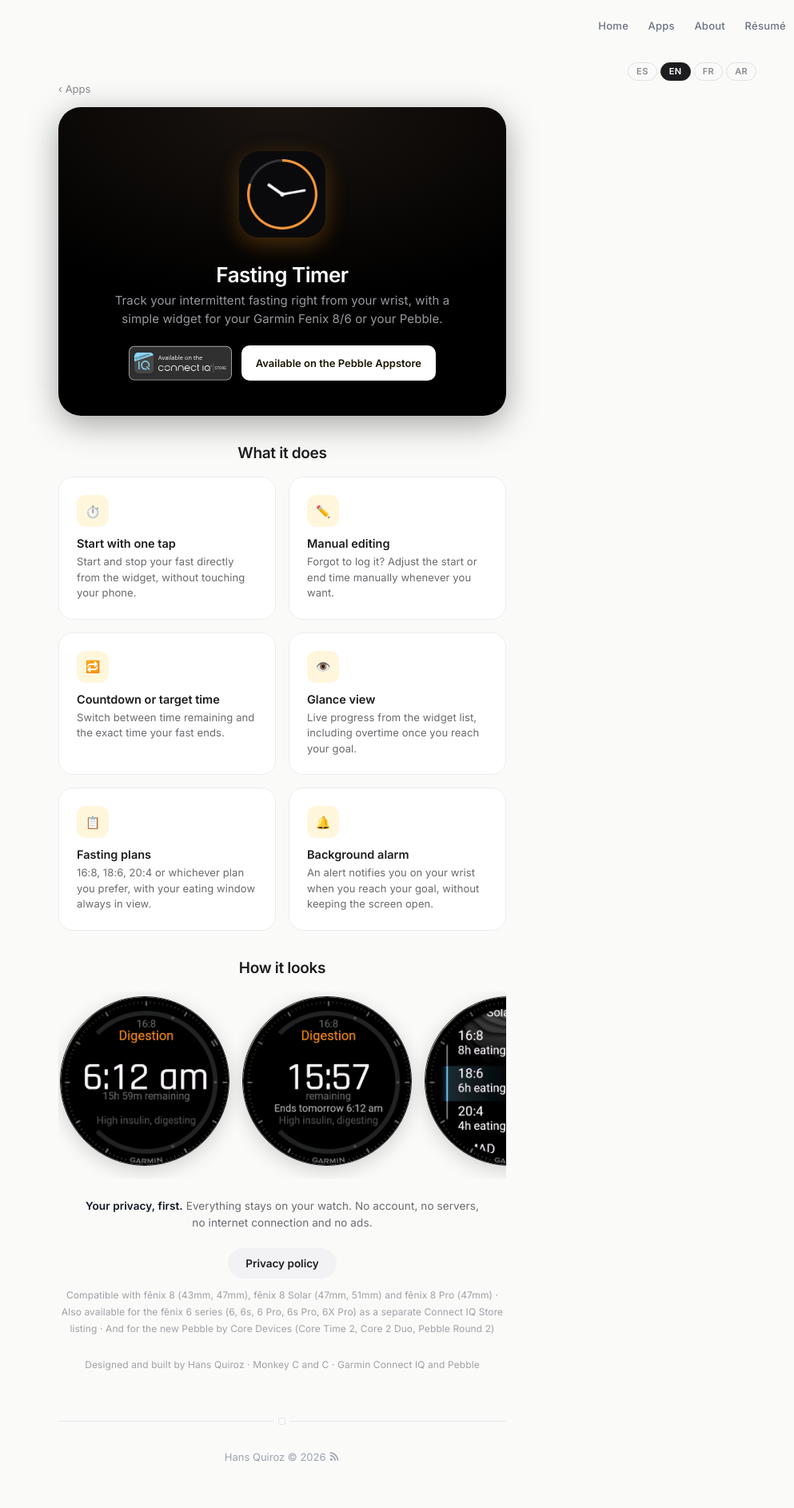
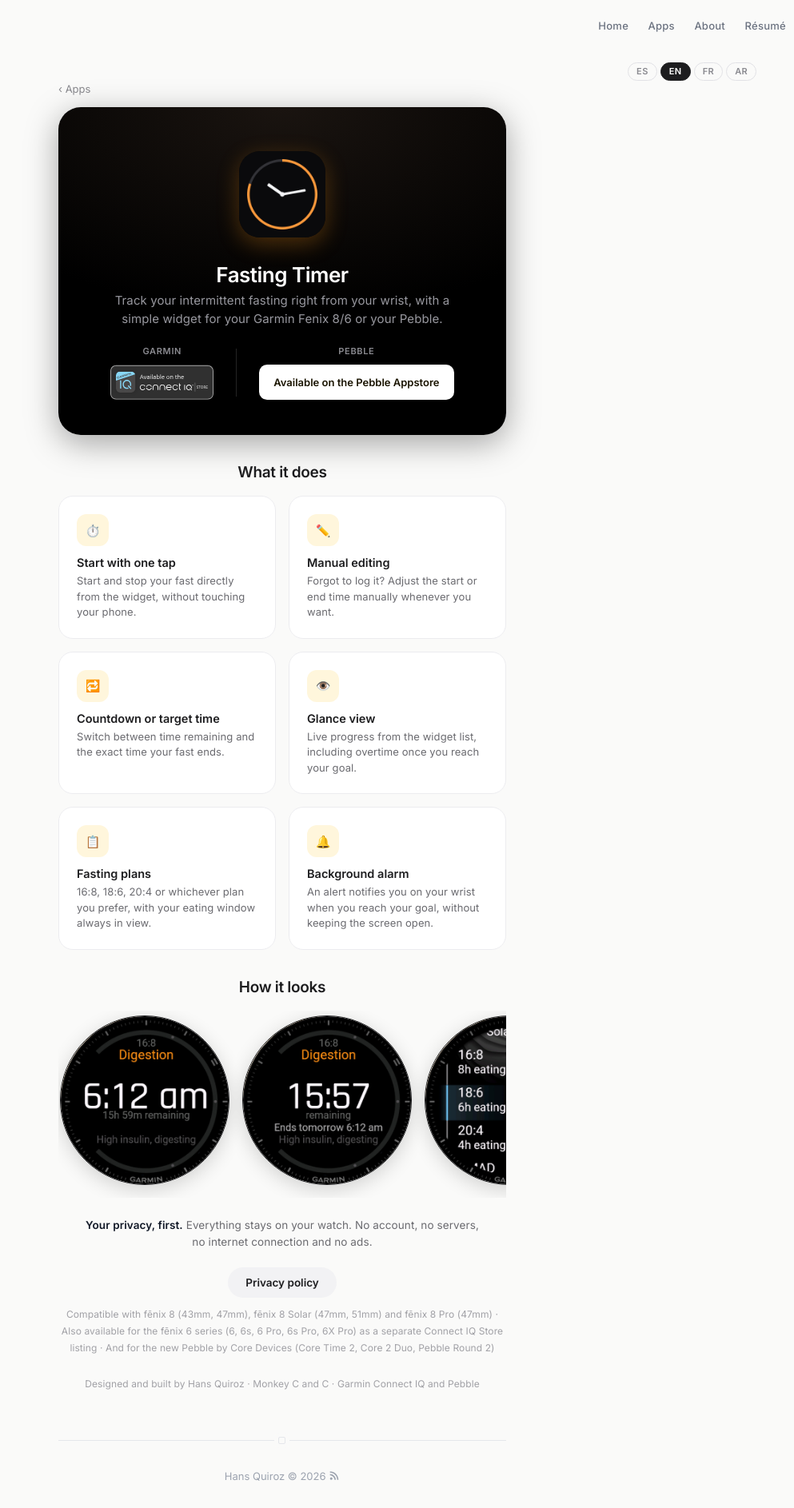
Before and after one commit to NoviZXC/BioPage, a Jekyll site: the page built from fasting-timer.html, in a window 1280 px wide. Shown: the whole page at 80% size, without its empty margins (287-1280 px from the left). Built offline with Jekyll 4.4.1, drawn with Linux system fonts in a browser that asks for light colours; before the commit the page ends 1862 px from its top, so only the background shows below that.

Commit message:
fix: URL correcta del Pebble Appstore + separar visualmente Garmin/Pebble
El link llevaba a la URL corta sin el slug del app (que no resuelve
bien); ahora usa la URL real con slug. Los badges de cada plataforma
ahora van en columnas separadas con su propia etiqueta (Garmin/Pebble)
y un divisor, en vez de verse como un solo bloque ambiguo.

Co-Authored-By: Claude Sonnet 5 <noreply@anthropic.com>
Claude-Session: https://claude.ai/code/session_015apMk7CgNUqGAZ3udPLBa1

```diff
--- a/fasting-timer.html
+++ b/fasting-timer.html
@@ -20,13 +20,20 @@ description: "Fasting Timer — widget de Garmin Connect IQ para ayuno intermite
   .ft-hero .sub { color: #98989f; font-size: 1.5rem; line-height: 1.5; max-width: 440px; margin: 0 auto 22px; }
   .ft-badge { display: inline-block; }
   .ft-badge img { height: 44px; display: block; }
-  .ft-badges { display: flex; gap: 12px; justify-content: center; flex-wrap: wrap; align-items: center; }
+  .ft-badges { display: flex; gap: 28px; justify-content: center; flex-wrap: wrap; align-items: stretch; margin-top: 6px; }
+  .ft-platform { display: flex; flex-direction: column; align-items: center; gap: 10px; }
+  .ft-platform-label { font-size: 1.1rem; font-weight: 700; letter-spacing: .06em; text-transform: uppercase; color: #8a8a90; }
+  .ft-platform-divider { width: 1px; background: rgba(255,255,255,.14); align-self: stretch; margin: 4px 0; }
   .ft-badge-text {
     display: flex; align-items: center; height: 44px; padding: 0 18px;
     border-radius: 10px; background: #fff; color: #1A1400;
     font-size: 1.3rem; font-weight: 600; text-decoration: none;
   }
   .ft-badge-text:hover { opacity: .88; }
+
+  @media (max-width: 420px) {
+    .ft-platform-divider { display: none; }
+  }
 
   .ft-section-title { font-size: 1.9rem; font-weight: 600; color: #1d1d1f; margin: 3.5rem 0 1.8rem; text-align: center; }
 
@@ -63,12 +70,19 @@ description: "Fasting Timer — widget de Garmin Connect IQ para ayuno intermite
     <h1>Fasting Timer</h1>
     <p class="sub" data-i18n="ft.hero.tagline">Controla tu ayuno intermitente directo desde la muñeca, con un widget simple para tu Garmin Fenix 8/6 o tu Pebble.</p>
     <div class="ft-badges">
-      <a class="ft-badge" href="https://apps.garmin.com/apps/37851c74-8d98-4fa3-860b-bb2f064bf850" aria-label="Fasting Timer en Garmin Connect IQ Store">
-        <img src="{{ site.url }}/assets/images/fasting-timer-garmin/connect-iq-badge.svg" alt="Available on the Connect IQ Store" />
-      </a>
-      <a class="ft-badge-text" href="https://apps.rePebble.com/6bb880eacfa64c94822ae579" aria-label="Fasting Timer en Pebble Appstore">
-        <span data-i18n="ft.pebbleBadge">Disponible en Pebble Appstore</span>
-      </a>
+      <div class="ft-platform">
+        <span class="ft-platform-label">Garmin</span>
+        <a class="ft-badge" href="https://apps.garmin.com/apps/37851c74-8d98-4fa3-860b-bb2f064bf850" aria-label="Fasting Timer en Garmin Connect IQ Store">
+          <img src="{{ site.url }}/assets/images/fasting-timer-garmin/connect-iq-badge.svg" alt="Available on the Connect IQ Store" />
+        </a>
+      </div>
+      <div class="ft-platform-divider"></div>
+      <div class="ft-platform">
+        <span class="ft-platform-label">Pebble</span>
+        <a class="ft-badge-text" href="https://apps.repebble.com/fasting-timer_6bb880eacfa64c94822ae579" aria-label="Fasting Timer en Pebble Appstore">
+          <span data-i18n="ft.pebbleBadge">Disponible en Pebble Appstore</span>
+        </a>
+      </div>
     </div>
   </div>
 
```
